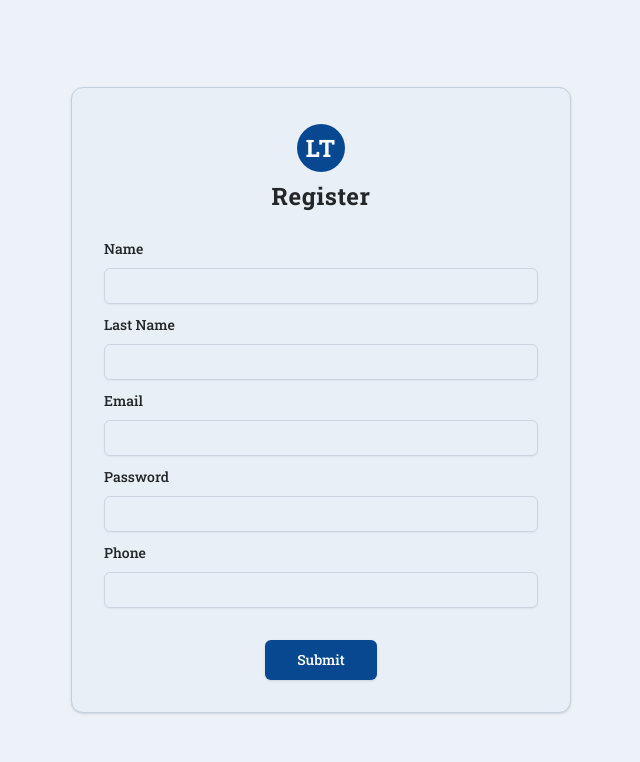
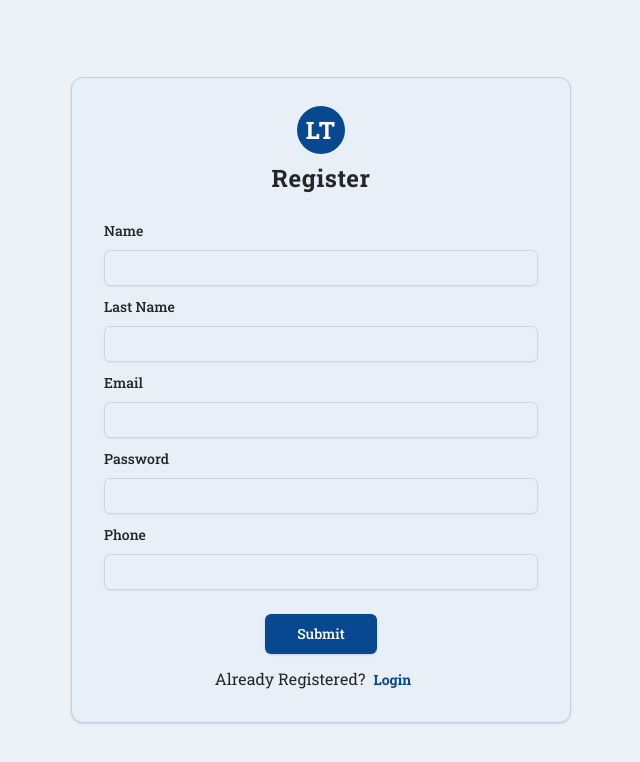
Before and after one commit to priyak1203/LeaveTracker, a React (Vite) app in the folder client/: page /register in a window 1280 px wide. Shown: the top 762 px of the page, without its empty margins (319-959 px from the left). Built offline with nearby package versions, Linux system fonts and the light colour scheme.

Commit message:
switching between register and login pages

```diff
--- a/client/src/components/globals/FormCardWrapper.tsx
+++ b/client/src/components/globals/FormCardWrapper.tsx
@@ -12,7 +12,7 @@ function FormCardWrapper({
 }: FormCardPropsType) {
   return (
     <div className="min-h-screen flex items-center ">
-      <Card className="w-[500px] mx-auto  p-2 ">
+      <Card className="w-[500px] mx-auto  px-2 py-0">
         <CardHeader className="text-center">
           <CardTitle className="tracking-wide font-bold text-2xl">
             <div className="flex justify-center py-1 mb-1">
--- a/client/src/pages/Login.tsx
+++ b/client/src/pages/Login.tsx
@@ -13,7 +13,7 @@ import { Input } from '@/components/ui/input';
 import FormCardWrapper from '@/components/globals/FormCardWrapper';
 import { z } from 'zod';
 import { zodResolver } from '@hookform/resolvers/zod';
-import { useNavigate } from 'react-router-dom';
+import { Link, useNavigate } from 'react-router-dom';
 import { AppContextType, useAppContext } from '@/context/appContext';
 import customFetch from '@/utils/axios';
 
@@ -107,6 +107,14 @@ function Login() {
             </div>
           </form>
         </Form>
+        <h3 className="capitalize text-center text-md mt-4">
+          not registered yet?
+          <Link to="/register">
+            <Button variant={'link'} className="capitalize ml-0 pl-2 font-bold">
+              register
+            </Button>
+          </Link>
+        </h3>
       </FormCardWrapper>
     </>
   );
--- a/client/src/pages/Register.tsx
+++ b/client/src/pages/Register.tsx
@@ -13,7 +13,7 @@ import { z } from 'zod';
 import { zodResolver } from '@hookform/resolvers/zod';
 import FormCardWrapper from '@/components/globals/FormCardWrapper';
 import toast from 'react-hot-toast';
-import { useNavigate } from 'react-router-dom';
+import { Link, useNavigate } from 'react-router-dom';
 import customFetch from '@/utils/axios';
 
 const RegisterSchema = z.object({
@@ -147,7 +147,7 @@ function Register() {
                 </FormItem>
               )}
             />
-            <div className="flex pt-6">
+            <div className="flex pt-4">
               <Button
                 type="submit"
                 className="mx-auto"
@@ -159,6 +159,14 @@ function Register() {
             </div>
           </form>
         </Form>
+        <h3 className="capitalize text-center text-md mt-2">
+          already registered?
+          <Link to="/login">
+            <Button variant={'link'} className="capitalize ml-0 pl-2 font-bold">
+              login
+            </Button>
+          </Link>
+        </h3>
       </FormCardWrapper>
     </>
   );
```
